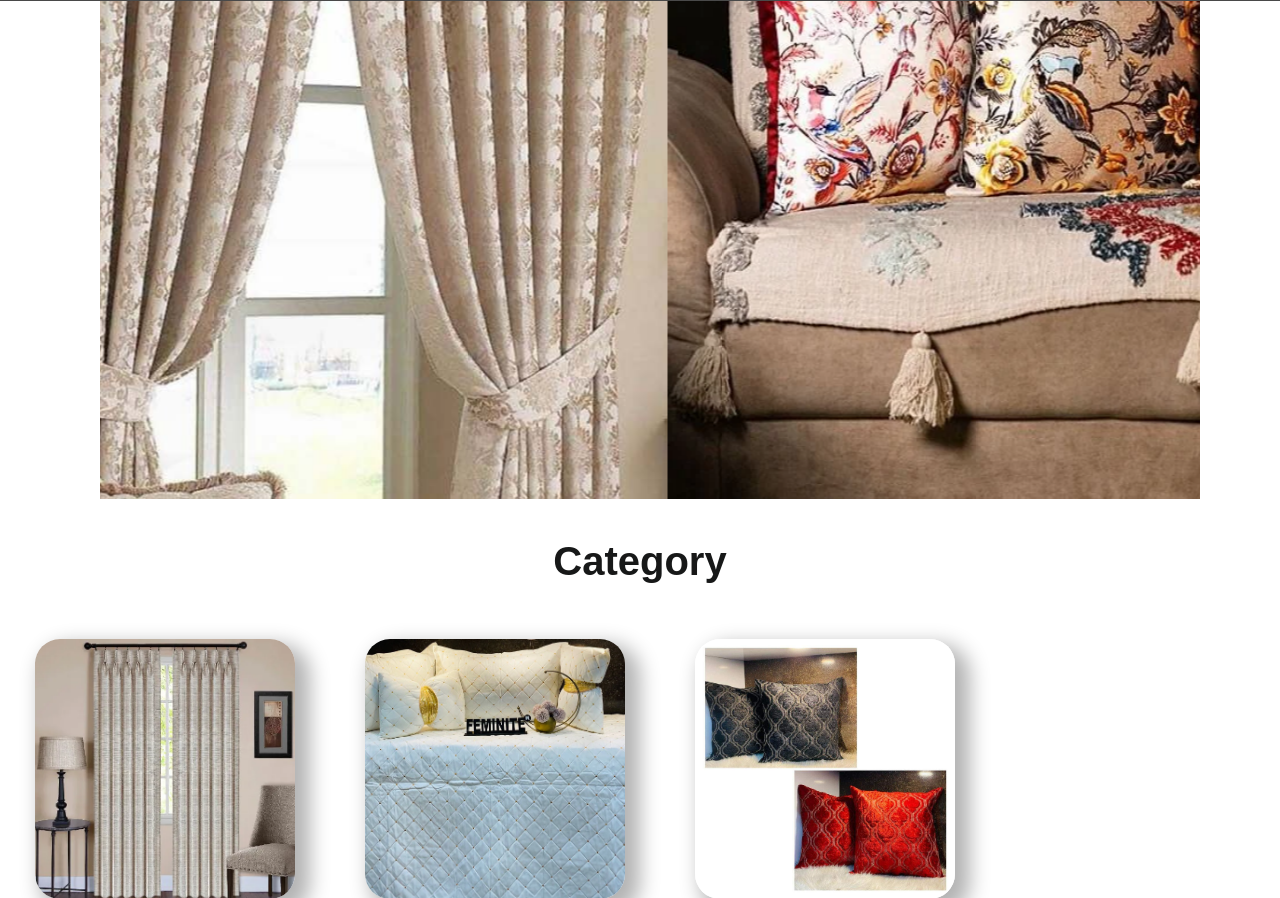
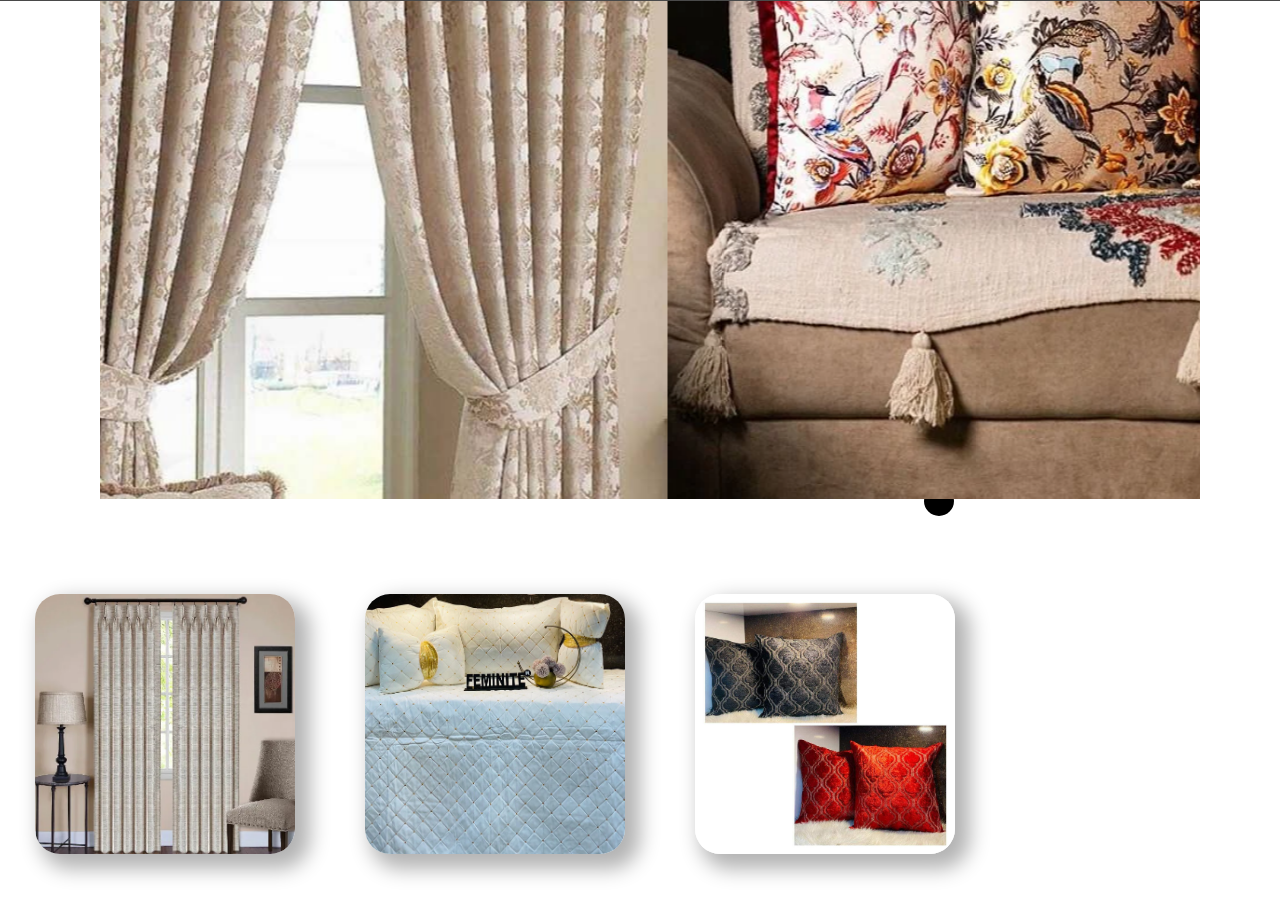
Before and after one commit to Yatharth0011/E-commerce-website, a Django app: page /Products/ in a window 1280 px wide. Shown: the part 101-999 px from the top of the page. Run offline with Django 5.2, Linux system fonts and the light colour scheme; some web fonts are replaced.

Commit message:
testing the python class

```diff
--- a/mysite/Products/static/style.css
+++ b/mysite/Products/static/style.css
@@ -158,3 +158,6 @@
     padding: 20px;
     font-size: 40px;
 }
+.products-section ul{
+    font-size: 100px;
+}
--- a/mysite/Products/templates/home.html
+++ b/mysite/Products/templates/home.html
@@ -34,7 +34,7 @@
         </div>
     </div>
     <div class="category">
-        <h1>Category</h1>
+        <h1>{{Products.name}}</h1>
         <ul>
             <li class="card1"><a href="gallery.html"></a></li>
             <li class="card2"><a></a></li>
```
